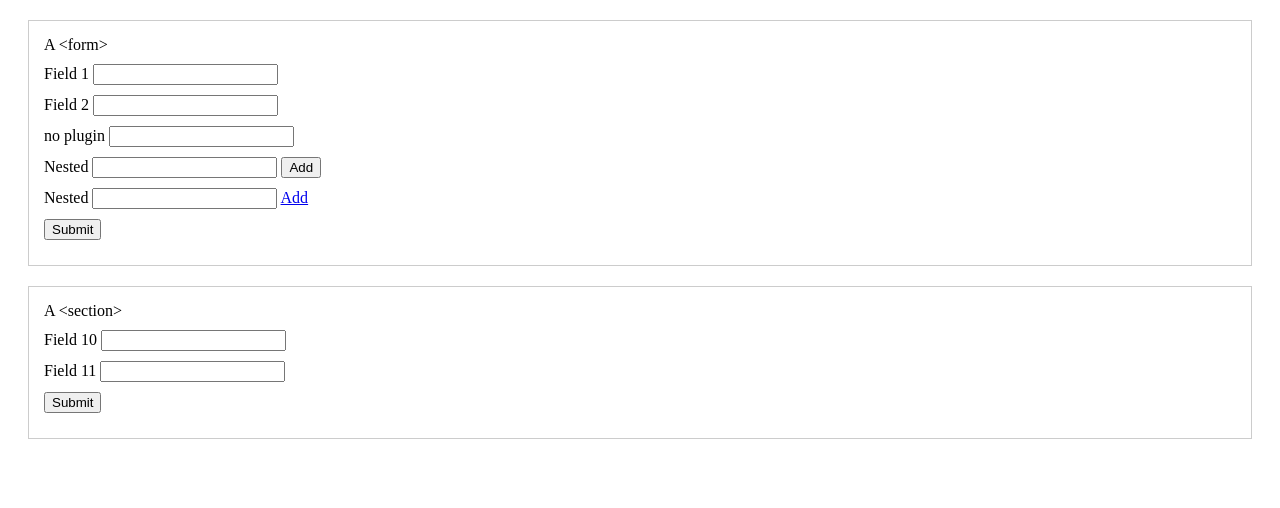
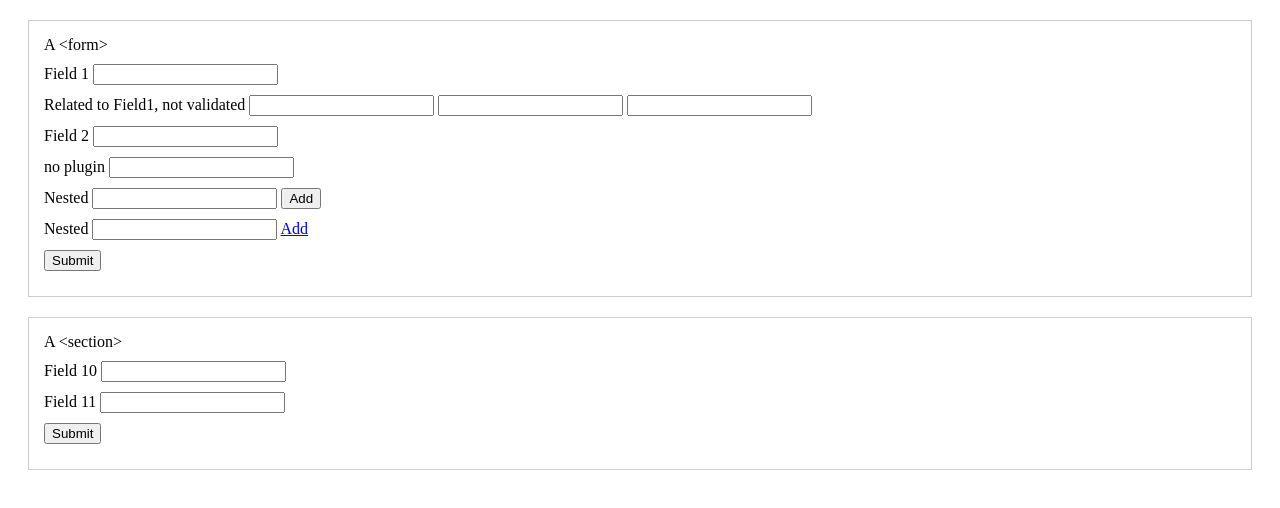
Before and after one commit to kurthamilton/xvalidate, a website: page demo/index.html in a window 1280 px wide. Drawn offline with nearby package versions, Linux system fonts and the light colour scheme.

Commit message:
started work on parsing data value templates.

```diff
--- a/demo/index.html
+++ b/demo/index.html
@@ -12,6 +12,12 @@
                 Field 1
                 <input type="text" name="field1" data-xval-plugins="test-plugin,non-existent-plugin" />
                 <span data-xval-message-for="field1"></span>
+            </div>
+            <div class="form-group">
+                Related to Field1, not validated
+                <input type="text" name="fields1"" />
+                <input type="text" name="fields1"" />
+                <input type="text" name="fields1"" />
             </div>
             <div class="form-group">
                 Field 2
--- a/demo/js/xval-plugins.js
+++ b/demo/js/xval-plugins.js
@@ -2,6 +2,11 @@ var plugins = {
     test: {
         name: 'test-plugin',
         url: 'http://jsonplaceholder.typicode.com/users/',
+        data: {
+            key: '${field1}',
+            others: '[${fields1}]'
+        },
+        message: '',
         callback: function(result) {
             console.log(result);
             return false;
--- a/src/xvalidate.js
+++ b/src/xvalidate.js
@@ -99,6 +99,10 @@ var XValidate = window.XValidate || {};
         }
     };
 
+    // store the fields required by the validation
+    // todo: optimise this
+    let fieldMap = {};
+
     class Form {
         constructor($form) {
             let self = this;
@@ -119,7 +123,6 @@ var XValidate = window.XValidate || {};
             });
 
             /* set up messages */
-            // todo: move message to target. This would mean a selector per target, unless it is passed in to the constructor
             let messages = {};
             $(`[${constants.attr.message}]`, $form).each(function() {
                 let message = $(this);
@@ -205,6 +208,34 @@ var XValidate = window.XValidate || {};
 
     class Plugin {
         constructor(options) {
+
+            /* parse data. Currently supports a 1-level object with string values formatted like ${fieldName} or [${fieldName}] for an array */
+            let data = options.data;
+
+            // todo: much more work! consider things like arrays and complex objects. Move this into its own function
+            if (typeof data === 'object') {
+                $.each(data, (key, value) => {
+                    if (typeof value === 'string') {
+                        // match strings containing strings like ${field-name} or [${field-name}]
+                        // todo: match pair of brackets. This currently allows unbalanced brackets
+                        let fieldRegex = /^\[?(\$\{(\S+)\})\]?$/g;
+                        let matches = fieldRegex.exec(value);
+                        if (matches) {
+                            let isArray = false;
+                            let template = value;
+                            if (template.startsWith('[') && template.endsWith(']')) {
+                                isArray = true;
+                                template = template.substring(1, template.length - 1);
+                            }
+                            let fieldName = matches[2];
+                            if (!fieldMap.hasOwnProperty(fieldName)) {
+                                fieldMap[fieldName] = document.getElementsByName(fieldName);
+                            }
+                        }
+                    }
+                });
+            }
+
             this.callback = options.callback;
             this.data = options.data;
             this.message = options.message;
@@ -226,11 +257,13 @@ var XValidate = window.XValidate || {};
 
             let pluginNames = $element.attr(constants.attr.plugins).split(',');
             $.each(pluginNames, (i, pluginName) => {
-                let plugin = Plugins.get(pluginName);
-                if (plugin) {
-                    validations.push(new Validation(this, plugin));
-                } else {
-                    console.log(`plugin ${pluginName} not found`);
+                if (pluginName) {
+                    let plugin = Plugins.get(pluginName);
+                    if (plugin) {
+                        validations.push(new Validation(this, plugin));
+                    } else {
+                        console.log(`plugin ${pluginName} not found`);
+                    }
                 }
             });
 
```
Also changed, not shown: transpiled/xvalidate.js (+40 -6 lines).
